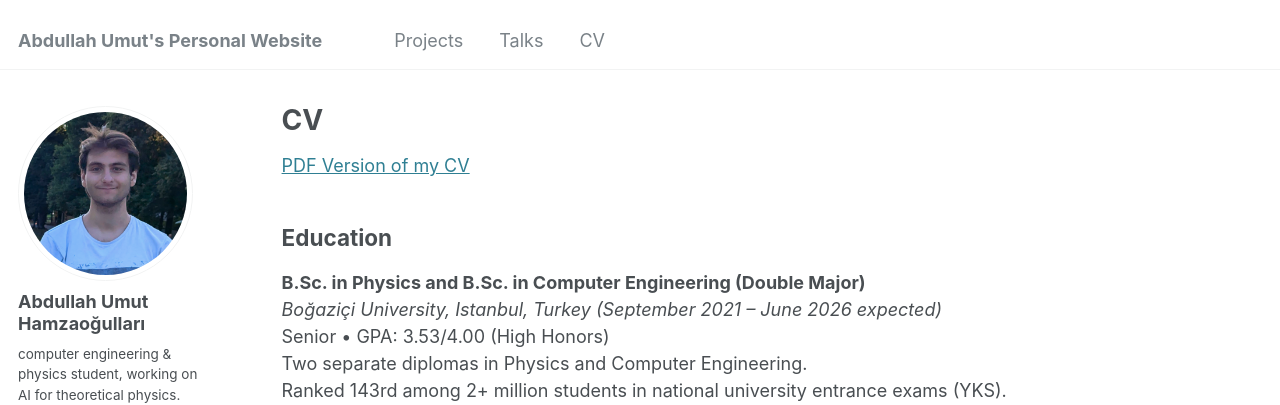
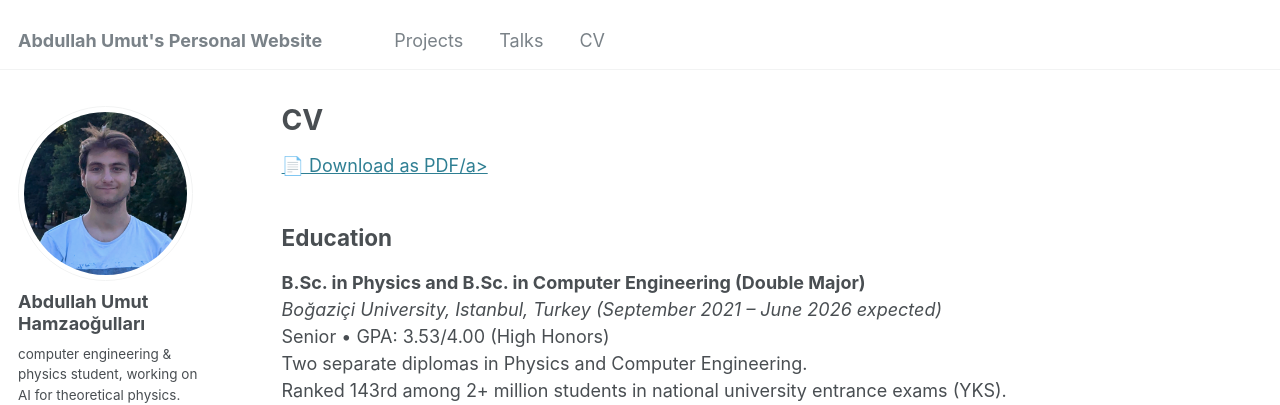
Before and after one commit to abdullahumuth/abdullahumuth.github.io, a Jekyll site: the page built from _pages/cv.md, in a window 1280 px wide and 900 px high. Shown: the top 405 px of the window. Built offline with Jekyll 4.4.1, drawn with Linux system fonts in a browser that asks for light colours; some web fonts are replaced.

Commit message:
Update cv.md

```diff
--- a/_pages/cv.md
+++ b/_pages/cv.md
@@ -8,7 +8,7 @@ redirect_from:
 ---
 
 {% include base_path %}
-<a href="/files/cv.pdf" target="_blank">PDF Version of my CV</a>
+<a href="/files/cv.pdf" target="_blank">📄 Download as PDF/a>
 
 ## Education
 
```
